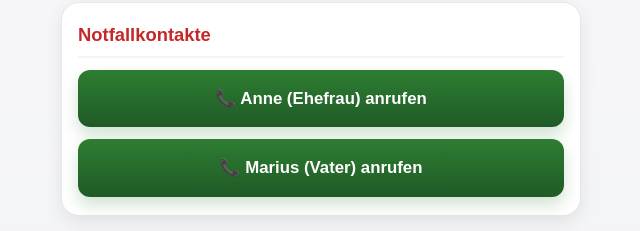
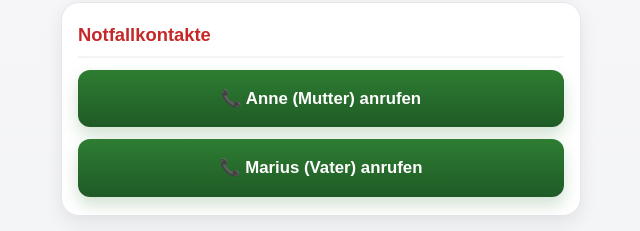
Before and after one commit to madu-dotcom/Notfall, a plain HTML site: page M1/index.html in a window 1280 px wide. Shown: the part 300-531 px from the top of the page, 319-959 px from the left. Drawn offline with Linux system fonts and the light colour scheme.

Commit message:
Update emergency contact name from 'Ehefrau' to 'Mutter'

```diff
--- a/M1/index.html
+++ b/M1/index.html
@@ -141,7 +141,7 @@
 
     <div class="card">
       <h2>Notfallkontakte</h2>
-      <a href="tel:+4915734473796" class="call-btn">📞 Anne (Ehefrau) anrufen</a>
+      <a href="tel:+4915734473796" class="call-btn">📞 Anne (Mutter) anrufen</a>
       <a href="tel:+4915229066374" class="call-btn">📞 Marius (Vater) anrufen</a>
     </div>
 
```
